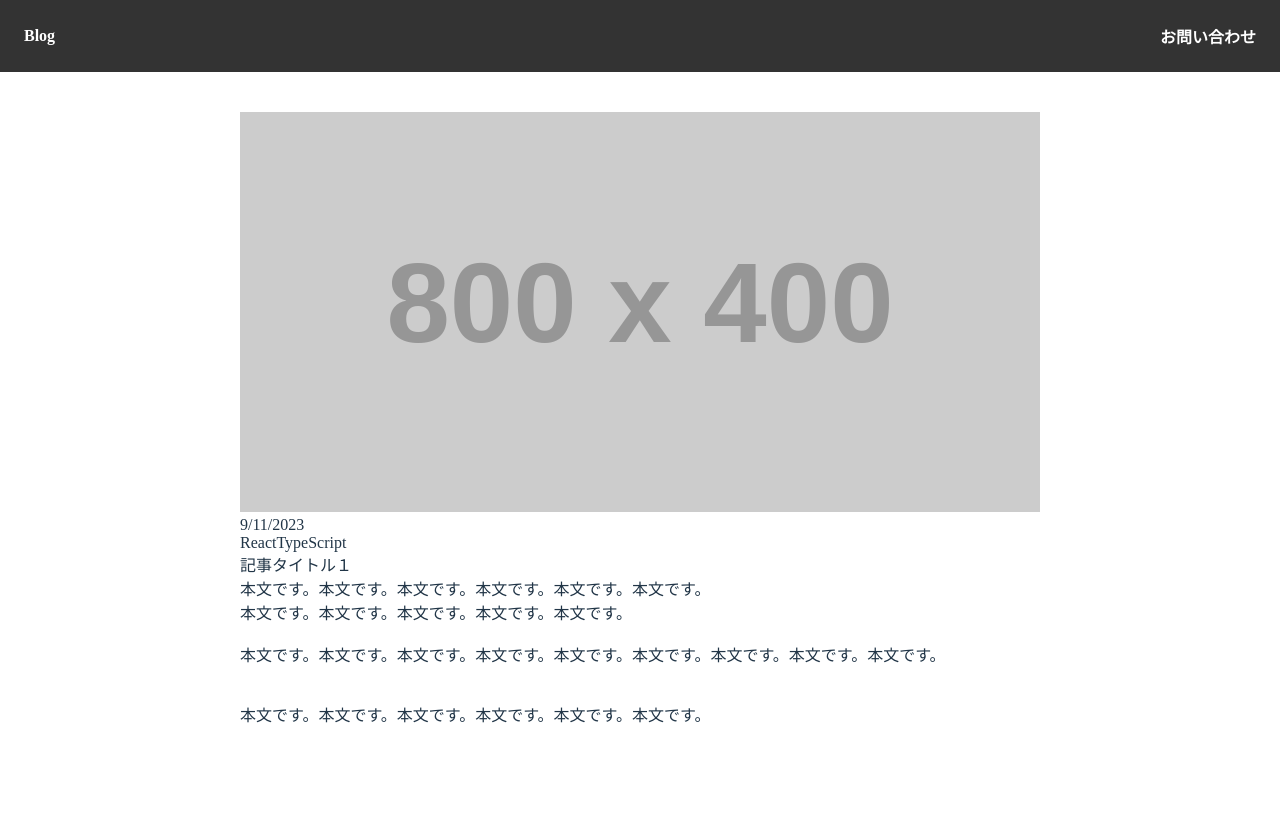
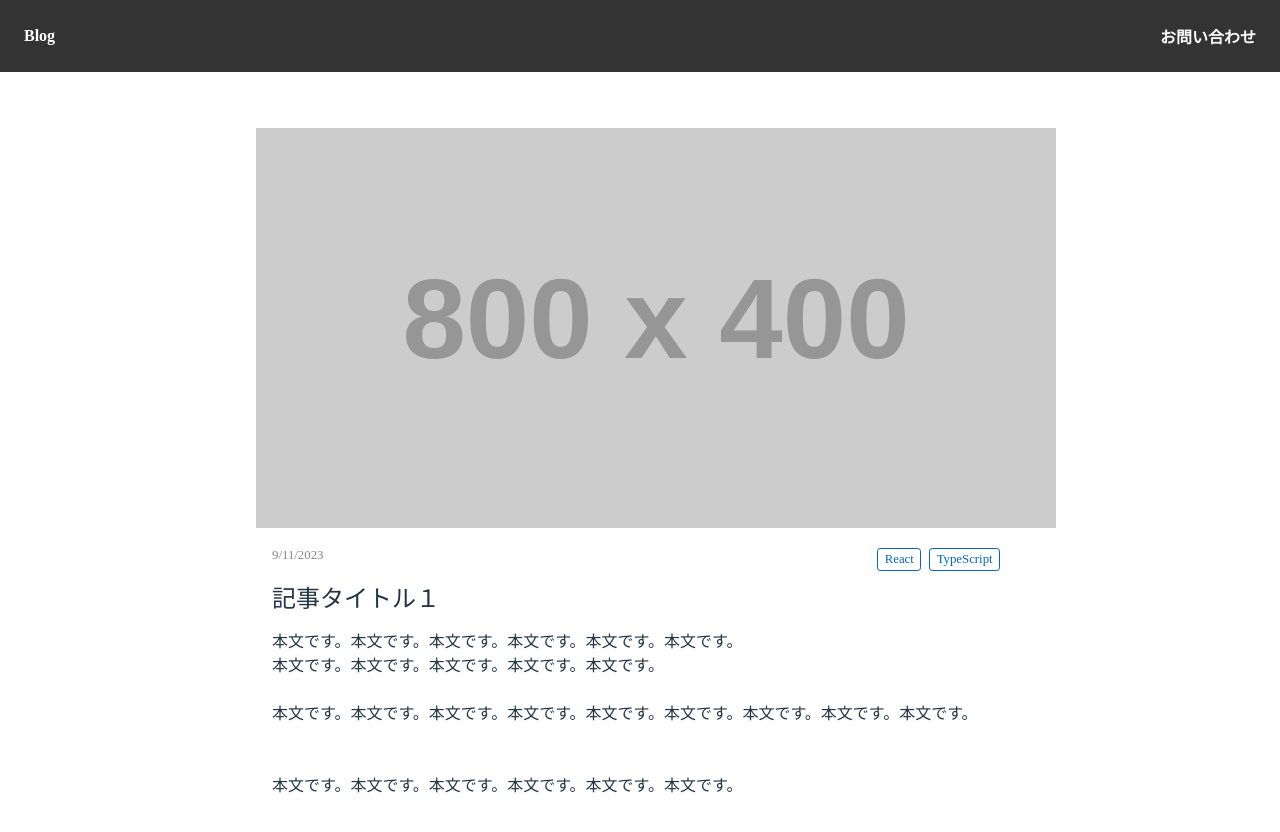
Before and after one commit to ikedakeigo/shiftb-my-blog, a React (Vite) app: page /posts/1 in a window 1280 px wide. Shown: the top 832 px of the page. Before the commit the page ends 800 px from the top, so only its background shows below. Built offline with nearby package versions, Linux system fonts and the light colour scheme.

Commit message:
💄 記事詳細ページのスタイルを追加

```diff
--- a/src/components/PostDetail/PostList.module.css
+++ b/src/components/PostDetail/PostList.module.css
@@ -0,0 +1,56 @@
+.PostDetail__container {
+  margin: 40px auto;
+  max-width: 800px;
+}
+
+.postDetail__post {
+  display: flex;
+  flex-direction: column;
+  padding: 1rem;
+}
+
+.postDetail__image {
+img {
+  height: auto;
+    max-width: 100%;
+}
+}
+
+.postDetail__content {
+  padding: 1rem;
+}
+
+.postDetail__info {
+  display: flex;
+  justify-content: space-between;
+}
+
+.postDetail__date {
+  color: #888;
+  font-size: .8rem;
+}
+
+.postDetail__categories {
+  display: flex;
+  flex-wrap: wrap;
+}
+
+.postDetail__category {
+  border: 1px solid #06c;
+  border-radius: .2rem;
+  color: #06c;
+  font-size: .8rem;
+  margin-right: .5rem;
+  padding: .2rem .4rem;
+}
+
+.postDetail__head {
+  font-size: 1.5rem;
+  margin-bottom: 1rem;
+  margin-top: .5rem;
+}
+
+.postDetail__body {
+  font-size: 1rem;
+  line-height: 1.5;
+}
--- a/src/components/PostDetail/index.tsx
+++ b/src/components/PostDetail/index.tsx
@@ -1,5 +1,6 @@
 import React from "react";
 import { useParams } from "react-router-dom";
+import styles from "./PostList.module.css";
 type Post = {
   id: number;
   title: string;
@@ -26,24 +27,24 @@ const PostDetail: React.FC<Props> = ({ posts }) => {
   }
   const { title, thumbnailUrl, createdAt, categories, content } = post;
   return (
-    <div className="PostDetail__container">
-      <div className="postDetail__post">
+    <div className={styles.PostDetail__container}>
+      <div className={styles.postDetail__post}>
         <div className="postDetail__image">
           <img src={thumbnailUrl} alt="" />
         </div>
-        <div className="postDetail__content">
-          <div className="postDetail__info">
-            <div className="postDetail__date">{new Date(createdAt).toLocaleDateString()}</div>
-            <div className="postDetail__categories">
+        <div className={styles.postDetail__content}>
+          <div className={styles.postDetail__info}>
+            <div className={styles.postDetail__date}>{new Date(createdAt).toLocaleDateString()}</div>
+            <div className={styles.postDetail__categories}>
               {categories.map((category, index) => (
-                <span className="postDetail__category" key={index}>
+                <span className={styles.postDetail__category} key={index}>
                   {category}
                 </span>
               ))}
             </div>
           </div>
-          <div className="postDetail__head">{title}</div>
-          <div className="postDetail__body" dangerouslySetInnerHTML={{ __html: content }} />
+          <div className={styles.postDetail__head}>{title}</div>
+          <div className={styles.postDetail__body} dangerouslySetInnerHTML={{ __html: content }} />
         </div>
       </div>
     </div>
```
